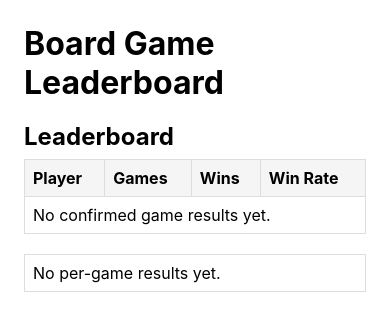
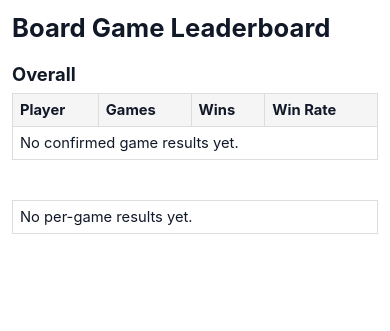
Before and after one commit to chrisleader/boardgame-leaderboard, a Flask app: page / in a window 390 px wide. Shown: the top 331 px of the page. Run offline with Flask 3, Linux system fonts and the light colour scheme; data that the repository does not hold is empty.

Commit message:
Rename overall section and improve mobile responsiveness

```diff
--- a/templates/home.html
+++ b/templates/home.html
@@ -2,21 +2,56 @@
 <html lang="en">
   <head>
     <meta charset="utf-8" />
+    <meta name="viewport" content="width=device-width, initial-scale=1" />
     <title>Board Game Leaderboard</title>
     <style>
-      body { font-family: -apple-system, BlinkMacSystemFont, sans-serif; margin: 24px; }
-      h1, h2 { margin: 0 0 8px; }
+      * { box-sizing: border-box; }
+      body {
+        font-family: -apple-system, BlinkMacSystemFont, sans-serif;
+        margin: 0;
+        color: #111827;
+        background: #fff;
+      }
+      .container {
+        max-width: 960px;
+        margin: 0 auto;
+        padding: 16px;
+      }
+      h1 { margin: 0 0 12px; font-size: clamp(1.6rem, 5vw, 2.25rem); }
+      h2 { margin: 0 0 8px; font-size: clamp(1.15rem, 3.8vw, 1.55rem); }
       .section { margin-top: 20px; }
-      table { border-collapse: collapse; width: 100%; margin-bottom: 20px; }
-      th, td { border: 1px solid #ddd; padding: 8px; text-align: left; }
+      .table-wrap {
+        width: 100%;
+        overflow-x: auto;
+        -webkit-overflow-scrolling: touch;
+      }
+      table {
+        border-collapse: collapse;
+        width: max-content;
+        min-width: 100%;
+        margin-bottom: 20px;
+      }
+      th, td {
+        border: 1px solid #ddd;
+        padding: 8px;
+        text-align: left;
+        white-space: nowrap;
+      }
       th { background: #f5f5f5; }
+
+      @media (max-width: 640px) {
+        .container { padding: 12px; }
+        th, td { font-size: 0.92rem; padding: 7px; }
+      }
     </style>
   </head>
   <body>
+    <div class="container">
     <h1>Board Game Leaderboard</h1>
 
     <div class="section">
-      <h2>Leaderboard</h2>
+      <h2>Overall</h2>
+      <div class="table-wrap">
       <table>
         <thead>
           <tr>
@@ -39,11 +74,13 @@
           {% endfor %}
         </tbody>
       </table>
+      </div>
     </div>
 
     <div class="section">
       {% for group in per_game_groups %}
       <h2>{{ group['game_name']|title }}</h2>
+      <div class="table-wrap">
       <table>
         <thead>
           <tr>
@@ -64,13 +101,17 @@
           {% endfor %}
         </tbody>
       </table>
+      </div>
       {% else %}
+      <div class="table-wrap">
       <table>
         <tbody>
           <tr><td>No per-game results yet.</td></tr>
         </tbody>
       </table>
+      </div>
       {% endfor %}
+    </div>
     </div>
   </body>
 </html>
```
Also changed, not shown: docs/index.html (+48 -5 lines).
